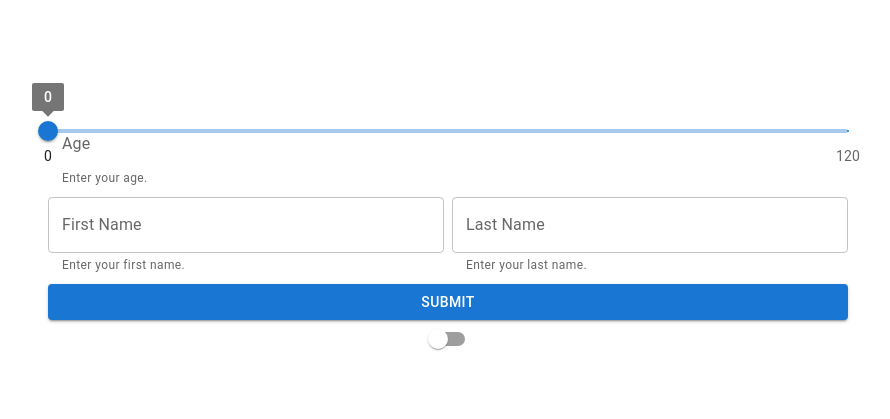
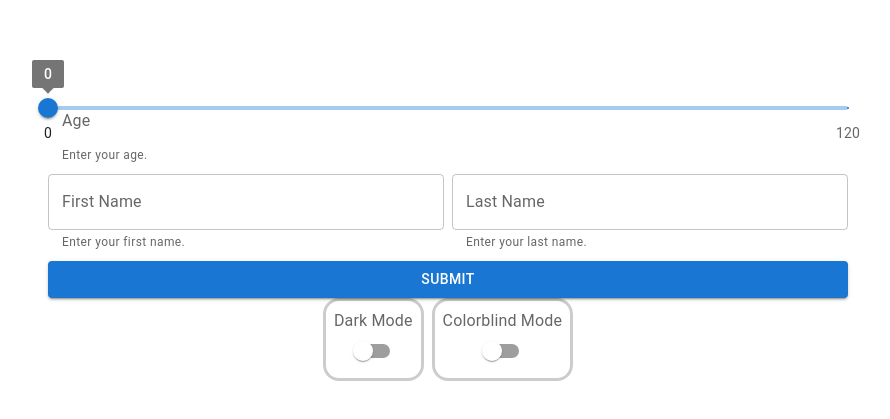
Before and after one commit to JamesonRGrieve-Instruction/EXSM-3939-LEC-2024-WI2-Demo, a Next.js app: page / in a window 1280 px wide. Shown: the part 163-582 px from the top of the page, without its empty margins (192-1082 px from the left). Built offline with nearby package versions, Linux system fonts and the light colour scheme.

Commit message:
Memoized theme with problem to solve (colourblind sets dark to false when on);

```diff
--- a/src/app/ThemeWrapper.jsx
+++ b/src/app/ThemeWrapper.jsx
@@ -1,18 +1,64 @@
 'use client';
 import { ThemeProvider, CssBaseline, createTheme } from '@mui/material';
-import React, { useState, createContext } from 'react';
+import React, { useState, createContext, useMemo } from 'react';
+/*
 const defaultTheme = createTheme();
 const darkTheme = createTheme({
   palette: {
     mode: 'dark',
   },
 });
+const colorblindTheme = createTheme({
+  palette: {
+    primary: {
+      light: '#CCC',
+      main: '#888',
+      dark: '#333',
+    },
+  },
+});
+const colorblindDarkTheme = createTheme({
+  palette: {
+    mode: 'dark',
+    primary: {
+      light: '#CCC',
+      main: '#888',
+      dark: '#333',
+    },
+  },
+});
+*/
 export const ThemeContext = createContext();
 export default function ThemeWrapper({ children }) {
-  const [dark, setDark] = useState(false);
+  const [themeSettings, setThemeSettings] = useState({
+    dark: false,
+    colorblind: false,
+    themeOverrides: {},
+  });
+  const theme = useMemo(
+    () =>
+      createTheme({
+        palette: {
+          mode: themeSettings.dark ? 'dark' : 'light',
+        },
+        ...(themeSettings.colorblind
+          ? {
+              palette: {
+                primary: {
+                  light: '#CCC',
+                  main: '#888',
+                  dark: '#333',
+                },
+              },
+            }
+          : {}),
+        ...themeSettings.themeOverrides,
+      }),
+    [themeSettings],
+  );
   return (
-    <ThemeContext.Provider value={{ data: dark, mutate: setDark }}>
-      <ThemeProvider theme={dark ? darkTheme : defaultTheme}>
+    <ThemeContext.Provider value={{ data: themeSettings, mutate: setThemeSettings }}>
+      <ThemeProvider theme={theme}>
         <CssBaseline />
         {children}
       </ThemeProvider>
--- a/src/app/page.jsx
+++ b/src/app/page.jsx
@@ -4,7 +4,7 @@ import { Box, InputLabel, TextField, Slider, FormHelperText, Button, FormControl
 import { ThemeContext } from './ThemeWrapper';
 export default function Home() {
   const [sliderValue, setSliderValue] = useState(0);
-  const darkContext = useContext(ThemeContext);
+  const themeContext = useContext(ThemeContext);
   return (
     <Box
       component='main'
@@ -55,7 +55,36 @@ export default function Home() {
 
         <Button variant='contained'>Submit</Button>
       </Box>
-      <Switch value={darkContext.value} onClick={() => darkContext.mutate((previous) => !previous)} />
+      <Box display='flex' gap='0.5rem'>
+        <Box
+          sx={{
+            display: 'flex',
+            flexDirection: 'column',
+            justifyContent: 'space-between',
+            alignItems: 'center',
+            border: '3px solid #ccc',
+            borderRadius: '1rem',
+            padding: '0.5rem',
+          }}
+        >
+          <InputLabel htmlFor='dark'>Dark Mode</InputLabel>
+          <Switch id='dark' value={themeContext.data.dark} onClick={() => themeContext.mutate((previous) => ({ ...previous, dark: !previous.dark }))} />
+        </Box>
+        <Box
+          sx={{
+            display: 'flex',
+            flexDirection: 'column',
+            justifyContent: 'space-between',
+            alignItems: 'center',
+            border: '3px solid #ccc',
+            borderRadius: '1rem',
+            padding: '0.5rem',
+          }}
+        >
+          <InputLabel htmlFor='colorblind'>Colorblind Mode</InputLabel>
+          <Switch id='colorblind' value={themeContext.data.colorblind} onClick={() => themeContext.mutate((previous) => ({ ...previous, colorblind: !previous.colorblind }))} />
+        </Box>
+      </Box>
     </Box>
   );
 }
```
